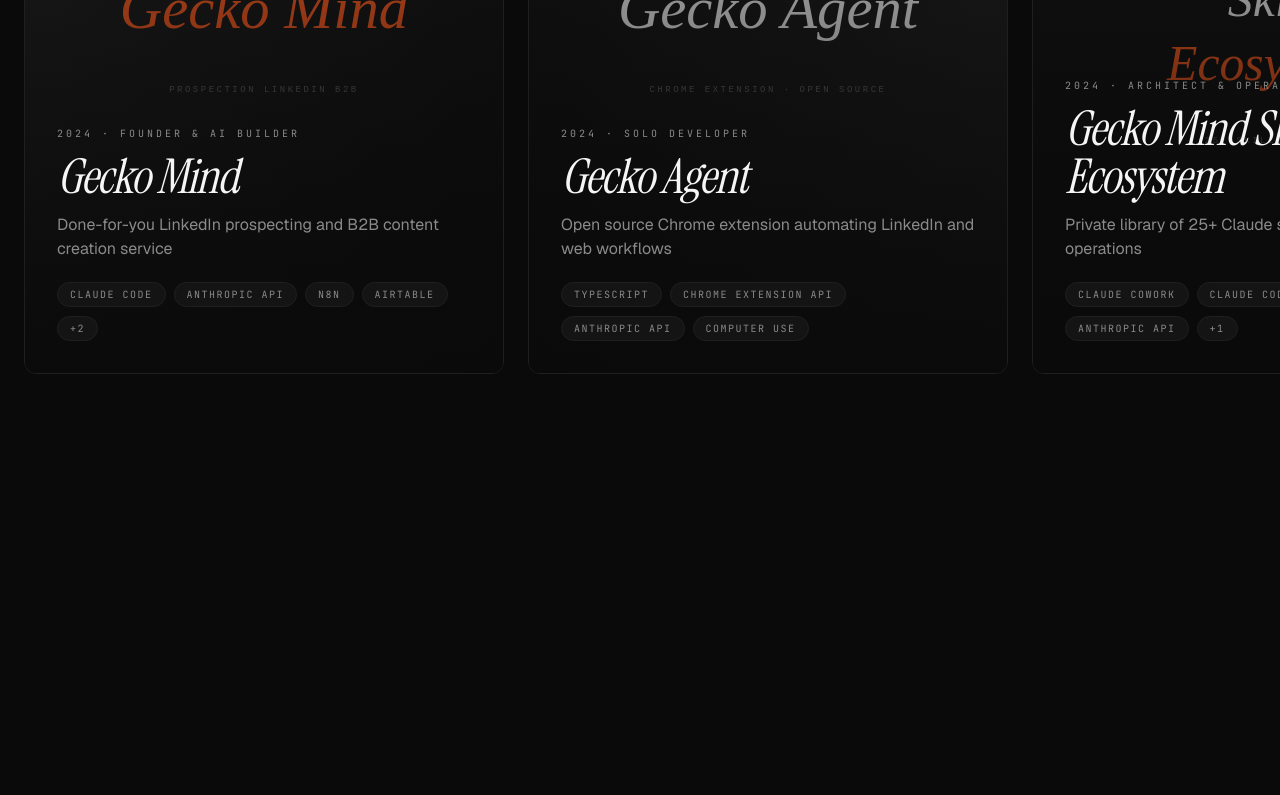
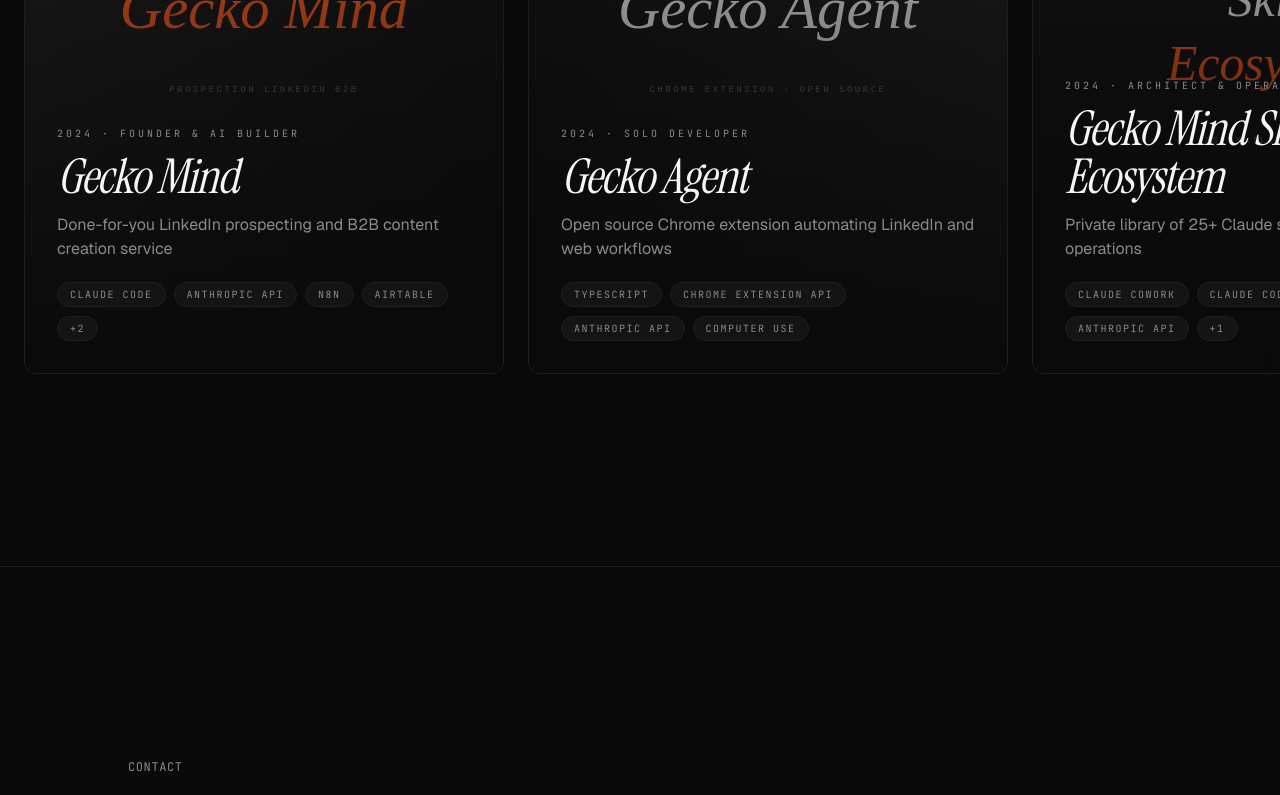
Before and after one commit to Gecko51/Portfolio, a Next.js app: page /en in a window 1280 px wide. Shown: the part 3993-4788 px from the top of the page. Built offline with nearby package versions, Linux system fonts and the light colour scheme; no server answers.

Commit message:
feat(home): wire Contact section, replace Phase 5 placeholder

```diff
--- a/src/app/[locale]/page.tsx
+++ b/src/app/[locale]/page.tsx
@@ -1,15 +1,12 @@
-// Page d'accueil — sections placeholder pour les ancres de navigation.
-// Le contenu réel arrive aux Phases 2-5 (hero, about, experience, projects, contact).
-// RSC pur (DEV-RULES §1) — pas de 'use client'. Traductions via getTranslations (DEV-RULES §10).
-import { getTranslations, setRequestLocale } from 'next-intl/server';
+// Page d'accueil — toutes les sections du portfolio (Phase 5 close la home).
+// RSC pur (DEV-RULES §1) — pas de 'use client'. Traductions via getTranslations.
+import { setRequestLocale } from 'next-intl/server';
 
-// Import du composant About — section avec texte éditorial, portrait et marquee de stack.
+// Sections principales — server components pour la perf.
 import { About } from '@/components/sections/About/About';
-// Import du composant Experience — section timeline avec items main + compact militaire.
+import { Contact } from '@/components/sections/Contact/Contact';
 import { Experience } from '@/components/sections/Experience/Experience';
-// Import du composant Hero — section plein écran avec fond animé, nom et tagline.
 import { Hero } from '@/components/sections/Hero/Hero';
-// Import du composant Projects — galerie de projets avec scroll horizontal animé.
 import { Projects } from '@/components/sections/Projects/Projects';
 
 // Props : params est une Promise (Next 15+ App Router).
@@ -24,27 +21,18 @@
   // Active le rendu statique pour cette locale.
   setRequestLocale(locale);
 
-  // Récupère les traductions du namespace 'Home' (DEV-RULES §10 : zéro string en dur).
-  const t = await getTranslations('Home');
-
   return (
     <>
       {/* Section Hero — plein écran avec fond animé, nom et tagline */}
       <Hero />
-
       {/* Section About — texte éditorial + portrait + marquee de stack technique */}
       <About />
-
       {/* Section Experience — timeline avec Gecko Mind, Reconversion, Armée de Terre */}
       <Experience />
-
       {/* Section Projects — galerie de projets avec scroll horizontal animé (GSAP desktop, snap mobile) */}
       <Projects />
-
-      {/* Section Contact — ancre #contact pour la navigation */}
-      <section id="contact" className="min-h-screen flex items-center justify-center">
-        <p className="text-fg-muted">{t('placeholderContact')}</p>
-      </section>
+      {/* Section Contact — magnetic links + CTAs (email, LinkedIn, GitHub, Gecko Mind) */}
+      <Contact />
     </>
   );
 }
```
